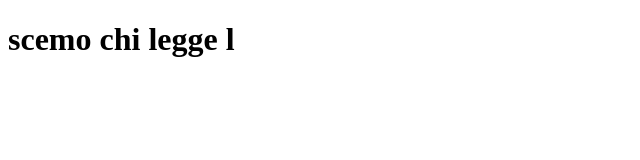
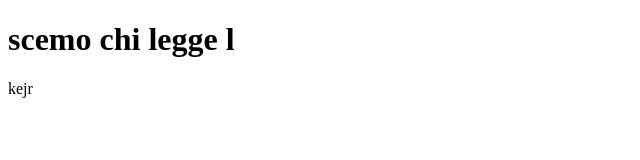
Before and after one commit to rodrigo-antonio-990208/testgit, a plain HTML site: page webContent/index.html in a window 1280 px wide. Shown: the full height of the page, 0-640 px from the left. Drawn offline with Linux system fonts and the light colour scheme.

Commit message:
commit pull 1

```diff
--- a/webContent/index.html
+++ b/webContent/index.html
@@ -8,5 +8,7 @@
 
 <h1> scemo chi legge l </h1>
 
+kejr
+
 </body>
 </html>
```
